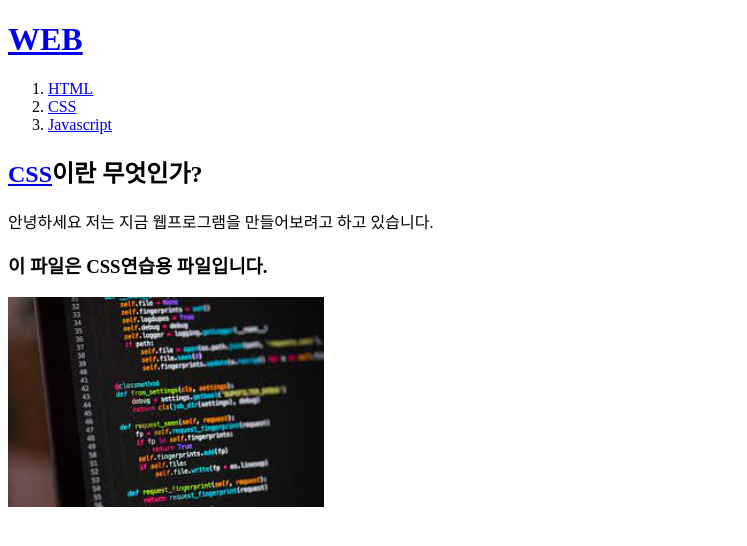
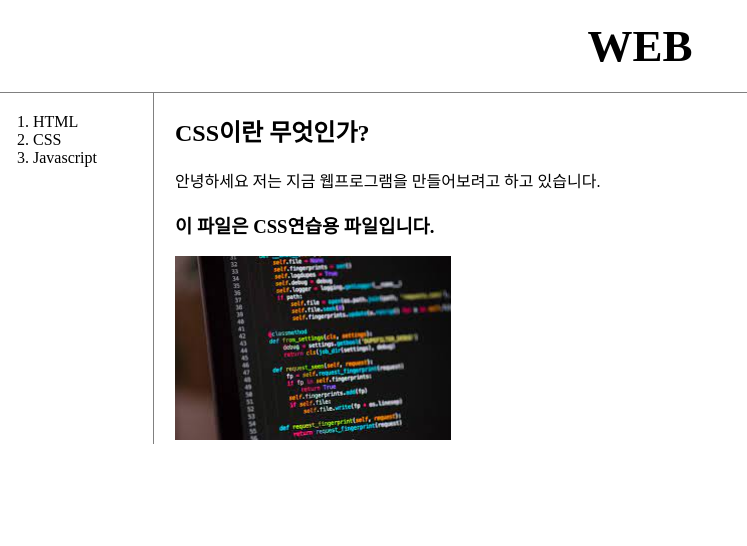
Before and after one commit to sorocode/myfirstwebsite, a plain HTML site: page 2.html in a window 1280 px wide. Shown: the whole page, without its empty margins (0-747 px from the left). Drawn offline with Linux system fonts and the light colour scheme.

Commit message:
css 추가

```diff
--- a/2.html
+++ b/2.html
@@ -3,18 +3,63 @@
 <head>
  <title>WEB2-CSS</title>
  <meta charset="utf-8">
+ <style>
+    body{
+        margin:0;
+    }
+    a {
+        color:black;
+        text-decoration: none;
+    }
+    h1{
+        font-size:45px;
+        text-align: center;
+        border-bottom:1px solid gray;
+        margin:0;
+        padding:20px;
+    }
+
+
+
+    ol {
+        border-right:1px solid gray;
+        width:100px;
+        margin:0;
+        padding:20px;
+    }
+    #grid{
+        display:grid;
+        grid-template-columns: 150px 1fr;
+    }
+    #grid ol{padding-left:33px}
+    #article{
+        padding-left: 25px;
+        @media(max-width:800px){
+         #article{
+        display:block;
+
+    }
+        }
+
+    }
+ </style>
 </head>
 <body>
     <h1><a href="index.html">WEB</a></h1>
-<ol>
-    <li><a href="index="1.html">HTML</a></li>
-    <li><a href="2.html">CSS</a></li>
-    <li><a href="3.html">Javascript</a></li>
-</ol>
-
+    <div id="grid">
+    <ol>
+        <li><a href="1.html" >HTML</a></li>
+        <li><a href="2.html"  >CSS</a></li>
+        <li><a href="3.html">Javascript</a></li>
+    </ol>
+<div id="article">
 <h2><a href="https://www.google.com/search?q=%EC%BD%94%EB%94%A9&rlz=1C1CHZN_koKR1033KR1033&source=lnms&tbm=isch&sa=X&ved=2ahUKEwjuh4fC-Mv7AhXDdXAKHeLFBsIQ_AUoAXoECAIQAw&biw=958&bih=959&dpr=1" target="_blank" title="검색결과">CSS</a>이란 무엇인가?</h2>
 <p>안녕하세요 저는 지금 웹프로그램을 만들어보려고 하고 있습니다. </p>
+
 <h3>이 파일은 CSS연습용 파일입니다.</h3>
+
 <img width="25%" src="다운로드.jpg">
+</div>
+</div>
 </body>
 </html>
```
Also changed, not shown: box.html (added, +25 -0 lines), grid.html (added, +25 -0 lines), mediaquery.html (added, +25 -0 lines).
